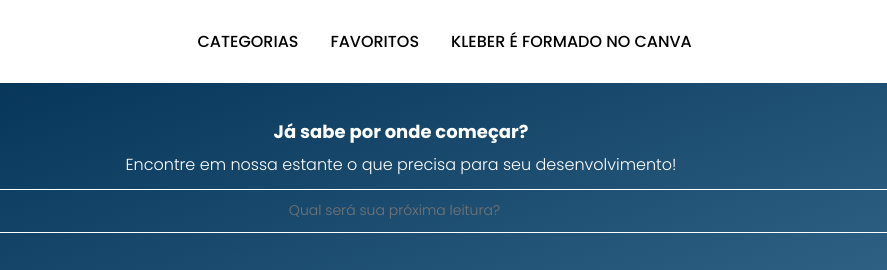
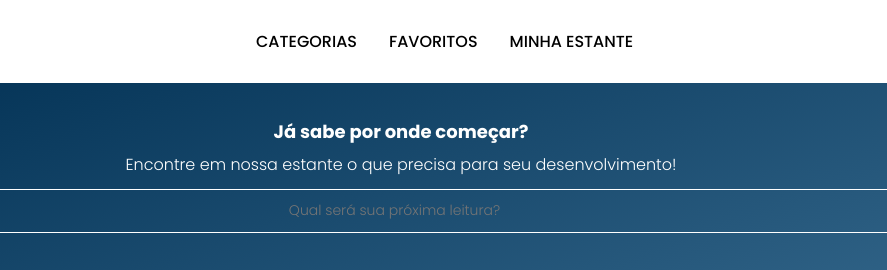
Before and after one commit to oinattan/AluraBooks-V2, a plain HTML site: page index.html in a window 1280 px wide. Shown: the top 270 px of the page, 239-1126 px from the left. Drawn offline with nearby package versions, Linux system fonts and the light colour scheme.

Commit message:
modified:   index.html

```diff
--- a/index.html
+++ b/index.html
@@ -87,7 +87,7 @@
         <a href="#" class="navbar__links">FAVORITOS</a>
       </li>
       <li class="navbar__item">
-        <a href="#" class="navbar__links">KLEBER É FORMADO NO CANVA</a>
+        <a href="#" class="navbar__links">MINHA ESTANTE</a>
       </li>
     </ul>
 
```
